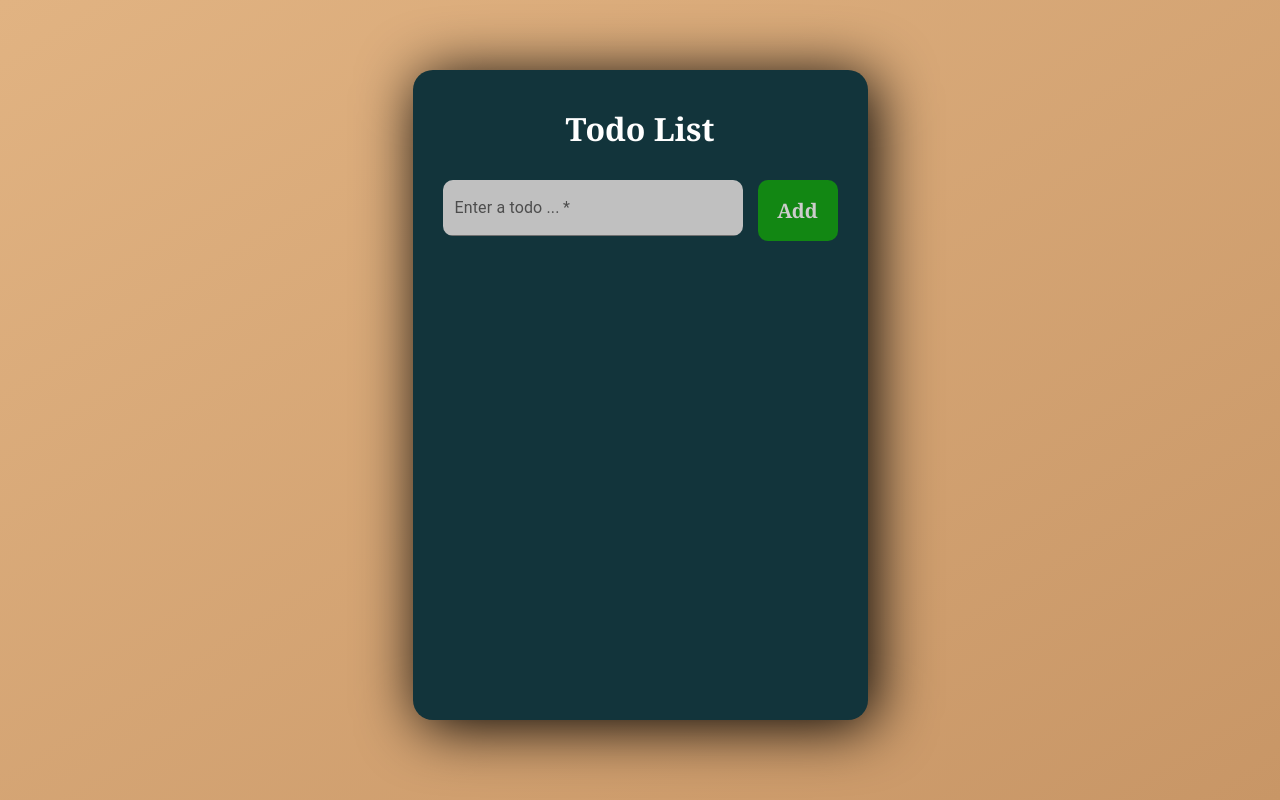
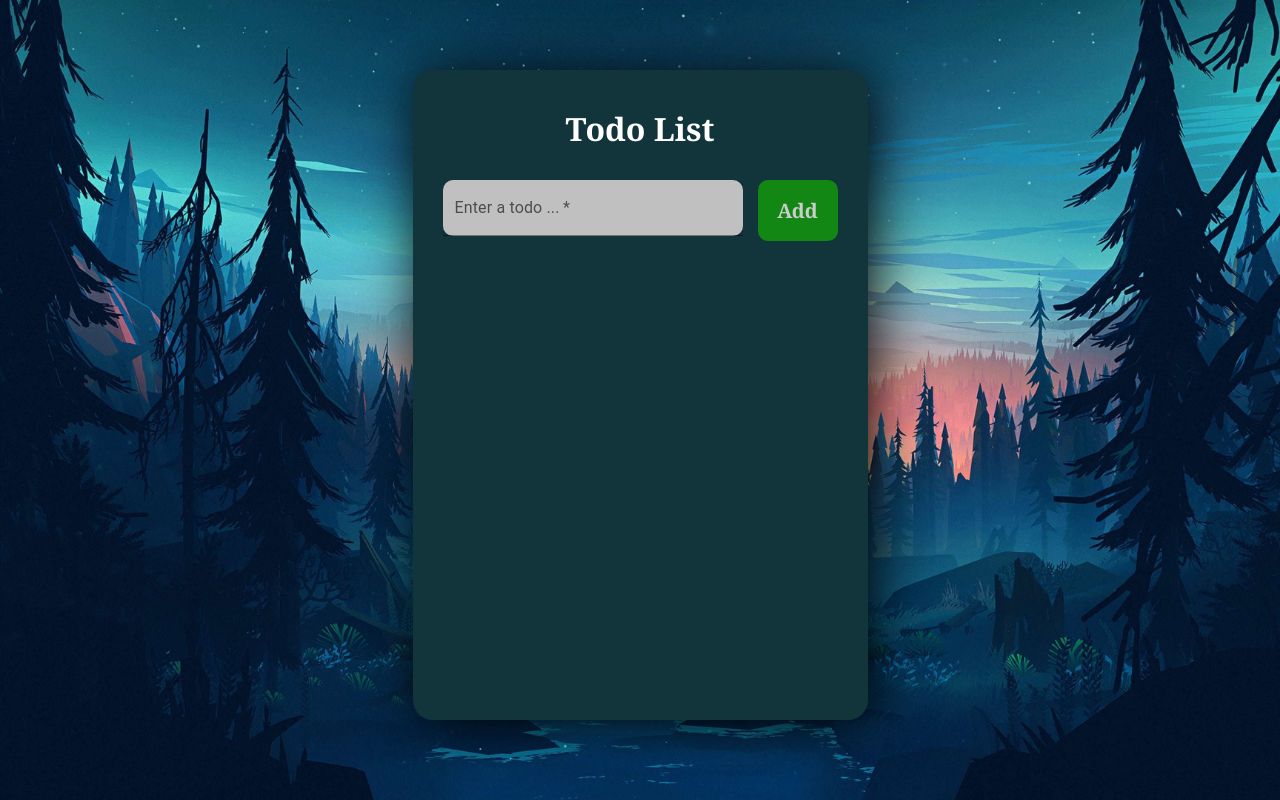
Before and after one commit to nguyenvanron210/my-todo-app-with-react, a React (Create React App) app: page / in a window 1280 px wide. Built offline with nearby package versions, Linux system fonts and the light colour scheme.

Commit message:
add_background || fix css

```diff
--- a/src/App.css
+++ b/src/App.css
@@ -5,12 +5,15 @@
 }
 
 .container {
-  background: linear-gradient(to right bottom, #e1b382, #c89666);
   width: 100%;
   min-height: 100vh;
   display: flex;
   justify-content: center;
   align-items: center;
+  background-image: url('./2c845a66b8ad2a8aafd288bdc16cd459.jpg');
+  background-size: cover;
+  background-repeat: no-repeat;
+  height: 100vh;
 }
 
 .app-wrapper {
@@ -59,6 +62,9 @@
 
 /* ------------ */
 
+.form_w395{
+  width: 395px;
+}
 .task-input {
   width: 300px;
   padding: 15px;
@@ -66,7 +72,6 @@
   font-size: 100px;
   background-color: #ccc !important;
   border-radius: 10px;
-  overflow-y: auto;
 }
 
 
@@ -91,7 +96,7 @@
   justify-content: space-around;
   border: 1px solid #c89666;
   border-radius: 10px;
-  margin-right: 5px;
+  margin-right: 10px;
 }
 
 .button-complete,
--- a/src/components/Form.js
+++ b/src/components/Form.js
@@ -82,7 +82,7 @@ const Form = ({ input, setInput, todos, setTodos, editTodo, setEditTodo }) => {
   };
 
   return (
-    <form onSubmit={onFormSubmit}>
+    <form className="form_w395" onSubmit={onFormSubmit}>
       {/* Animation Input || Material UI */}
       <TextField
         id="filled-basic"
```
Also changed, not shown: src/2c845a66b8ad2a8aafd288bdc16cd459.jpg (added).
